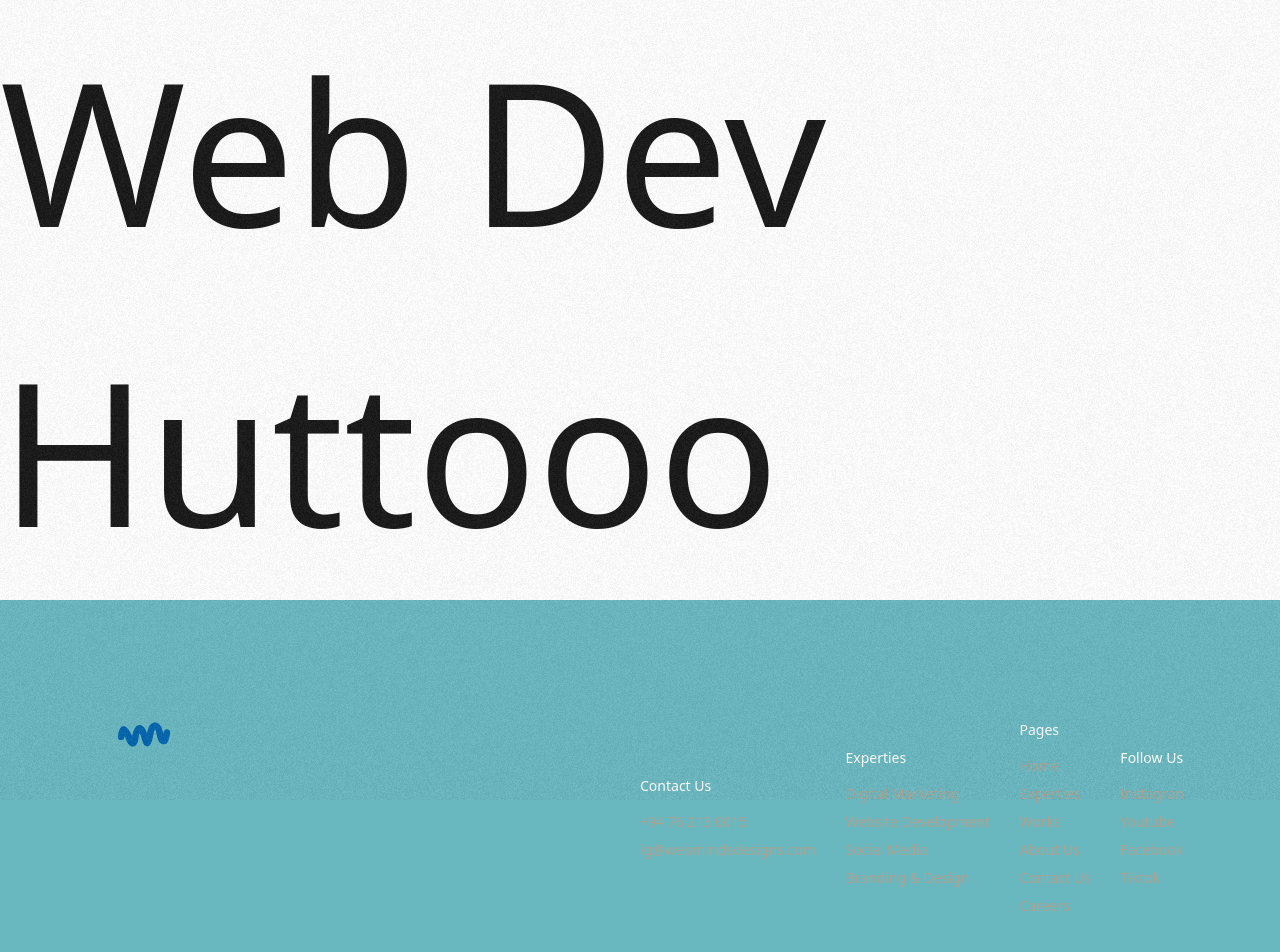
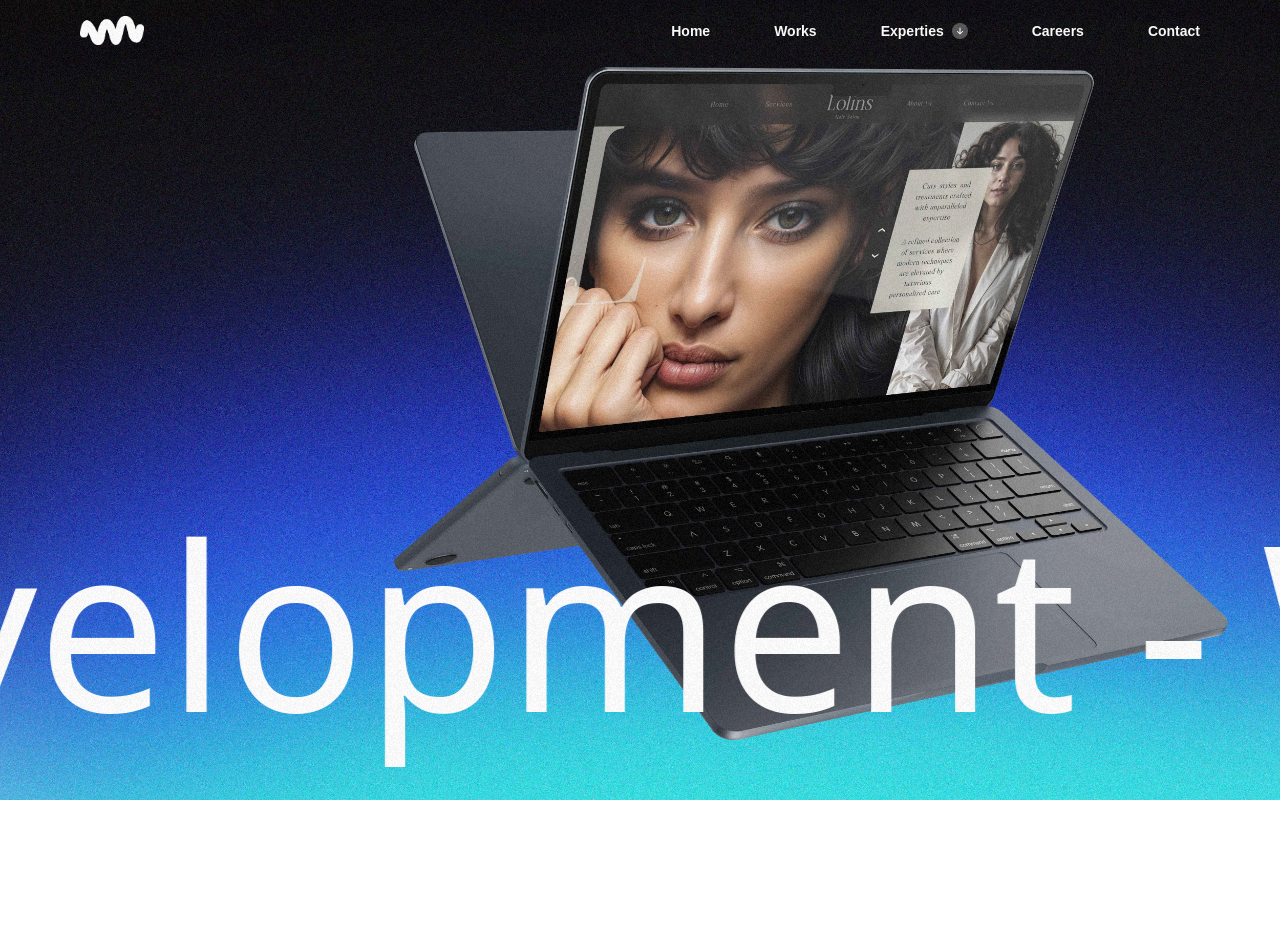
Before and after one commit to Webminds-designs/webminds, a Next.js app: page /Web-Development in a window 1280 px wide. Shown: the top 952 px of the page. Built offline with nearby package versions, Linux system fonts and the light colour scheme; a web font is replaced by a local one.

Commit message:
Web Development: Added new section and slider component

```diff
--- a/app/Components/Section1.jsx
+++ b/app/Components/Section1.jsx
@@ -19,7 +19,7 @@ const Section1 = ({ scrollYProgress }) => {
     >
       <div className="flex gap-4">
         <div
-          onClick={handleClick} // Handle click on the container
+          onClick={handleClick}
           className="relative w-full h-screen bg-[#f0f0f0] text-[3.5vw] flex flex-col items-center justify-center text-white cursor-pointer"
         >
           <p
--- a/app/Components/Section2.jsx
+++ b/app/Components/Section2.jsx
@@ -16,7 +16,7 @@ const Section2 = ({ scrollYProgress }) => {
   return (
     <motion.div
       style={{ scale, rotate }}
-      className=" sticky top-0 relative h-screen bg-[#f0f0f0] text-[3.5vw] flex flex-col items-center justify-center text-white"
+      className=" sticky top-0 relative h-screen text-[3.5vw] flex flex-col items-center justify-center text-white"
     >
       <div
           onClick={handleClick}
--- a/app/Components/Section3.jsx
+++ b/app/Components/Section3.jsx
@@ -14,7 +14,7 @@ const Section2 = ({scrollYProgress}) => {
   const rotate = useTransform(scrollYProgress, [0, 1], [0, -5]);
 
   return (
-    <motion.div style={{ scale, rotate }} className=" sticky top-0 relative h-screen bg-[#C723f6] text-[3.5vw] flex flex-col items-center justify-center text-white">
+    <motion.div style={{ scale, rotate }} className=" sticky top-0 relative h-screen text-[3.5vw] flex flex-col items-center justify-center text-white">
       <div
           onClick={handleClick}
           className="relative w-full h-screen bg-[#f0f0f0] text-[3.5vw] flex flex-col items-center justify-center text-white cursor-pointer"
--- a/app/Components/Section5.jsx
+++ b/app/Components/Section5.jsx
@@ -16,11 +16,11 @@ const Section2 = ({ scrollYProgress }) => {
   return (
     <motion.div
       style={{ scale, rotate }}
-      className=" sticky top-0 relative h-screen bg-[#f0f0f0] text-[3.5vw] flex flex-col items-center justify-center text-white"
+      className=" sticky top-0 relative h-screen text-[3.5vw] flex flex-col items-center justify-center text-white"
     >
       <div
           onClick={handleClick}
-          className="relative w-full h-screen bg-[#f0f0f0] text-[3.5vw] flex flex-col items-center justify-center text-white cursor-pointer"
+          className="relative w-full h-screen text-[3.5vw] flex flex-col items-center justify-center text-white cursor-pointer"
         >
       <p className="absolute left-10 bottom-0 text-[100px] font-semibold"
       style={{ fontFamily: 'eight, sans-serif', fontWeight: 400, fontStyle: 'normal' }}
--- a/app/Web-Development/page.tsx
+++ b/app/Web-Development/page.tsx
@@ -1,17 +1,144 @@
-"use client";
+'use client';
 
-import React from "react";
+import React, { useEffect, useRef } from "react";
 import Nav from "../Components/Nav";
 import Footer from "../Components/Footer";
+import Image from "next/image";
+import styles from "./slider.module.css";
+
+import gsap from "gsap";
+import { ScrollTrigger } from 'gsap/all';
 
 const page = () => {
+  const firstText = useRef(null);
+  const secondText = useRef(null);
+  const slider = useRef(null);
+
+  const headingRef = useRef(null);
+  const paraRef = useRef(null);
+  const imageRef = useRef(null);
+  const sliderTextRef = useRef(null);
+
+  let xPercent = 0;
+  let direction = 1;
+
+  useEffect(() => {
+    gsap.registerPlugin(ScrollTrigger);
+
+    // Scroll-based slider
+    gsap.to(slider.current, {
+      scrollTrigger: {
+        trigger: document.documentElement,
+        scrub: 0.25,
+        start: 0,
+        end: window.innerHeight,
+        onUpdate: e => direction = e.direction * -1
+      },
+      x: "-300px",
+    });
+    requestAnimationFrame(animate);
+
+    // Reveal animations
+    gsap.from(imageRef.current, {
+      opacity: 0,
+      scale: 1.05,
+      duration: 1.5,
+      ease: "power2.out"
+    });
+
+    gsap.from(sliderTextRef.current, {
+      opacity: 0,
+      y: 30,
+      duration: 1,
+      delay: 0.3,
+      ease: "power2.out"
+    });
+
+    gsap.from(headingRef.current, {
+      scrollTrigger: {
+        trigger: headingRef.current,
+        start: "top 80%",
+      },
+      opacity: 0,
+      y: 40,
+      duration: 1,
+      ease: "power3.out"
+    });
+
+    gsap.from(paraRef.current, {
+      scrollTrigger: {
+        trigger: paraRef.current,
+        start: "top 85%",
+      },
+      opacity: 0,
+      y: 30,
+      duration: 1.2,
+      delay: 0.2,
+      ease: "power3.out"
+    });
+
+  }, []);
+
+  const animate = () => {
+    if (xPercent < -100) {
+      xPercent = 0;
+    } else if (xPercent > 0) {
+      xPercent = -100;
+    }
+    gsap.set(firstText.current, { xPercent });
+    gsap.set(secondText.current, { xPercent });
+    requestAnimationFrame(animate);
+    xPercent += 0.2 * direction;
+  };
+
   return (
     <>
       <Nav />
 
-      <h1 className="text-[200px]">Web Dev Huttooo</h1>
+      <main className={styles.main}>
+      <div
+        ref={imageRef}
+        style={{ position: "relative", width: "100%", height: "100vh", overflow: "hidden" }}
+      >
+        <Image
+          src="/assets/WebSites.jpg"
+          alt="Web Development"
+          fill
+          style={{ objectFit: "cover" }}
+        />
+      </div>
 
-      <Footer bgColor="bg-[#69b8c0]" />
+        <div className={styles.sliderContainer} ref={sliderTextRef}>
+          <div className={styles.slider} ref={slider}>
+            <p ref={firstText}>Web Development -</p>
+            <p ref={secondText}>Web Development -</p>
+          </div>
+        </div>
+      </main>
+
+      <section className="relative text-white py-20">
+        <div className="max-w-7xl mx-auto px-6 flex flex-col md:flex-row items-start justify-between gap-10">
+          <h2
+            ref={headingRef}
+            className="text-lg md:text-xl font-bold"
+          >
+            Where Creativity
+            <br/>
+            meets Code
+          </h2>
+
+          <div
+            ref={paraRef}
+            className="md:w-3/5 text-lg font-light leading-relaxed"
+          >
+            <p>
+            At WebMinds, we don’t just build websites — we build digital experiences that work seamlessly across all devices, drive engagement, and elevate your brand. Whether you're a startup, small business, or established enterprise, we tailor every line of code to your unique needs.
+            </p>
+          </div>
+        </div>
+      </section>
+
+      <Footer bgColor="bg-[#0504AA]" />
     </>
   );
 };
--- /dev/null
+++ b/app/Web-Development/slider.module.css
@@ -0,0 +1,40 @@
+.main{
+    position: relative;
+    display: flex;
+    height: 100vh;
+    /* margin-bottom: 100vh; */
+    overflow: hidden;
+  }
+
+  .main img{
+    object-fit: cover;
+  }
+
+  .sliderContainer{
+    position: absolute;
+    top: calc(100vh - 350px);
+  }
+
+  .slider{
+    position: relative;
+    white-space: nowrap;
+  }
+
+  .slider p{
+    position: relative;
+    margin: 0px;
+    color: white;
+    font-size: 230px;
+    font-weight: 500;
+    padding-right: 50px;
+  }
+
+  .slider p:nth-of-type(2){
+    position: absolute;
+    left: 100%;
+    top: 0;
+  }
+
+  .sliderContainer p {
+    will-change: transform;
+  }
```
